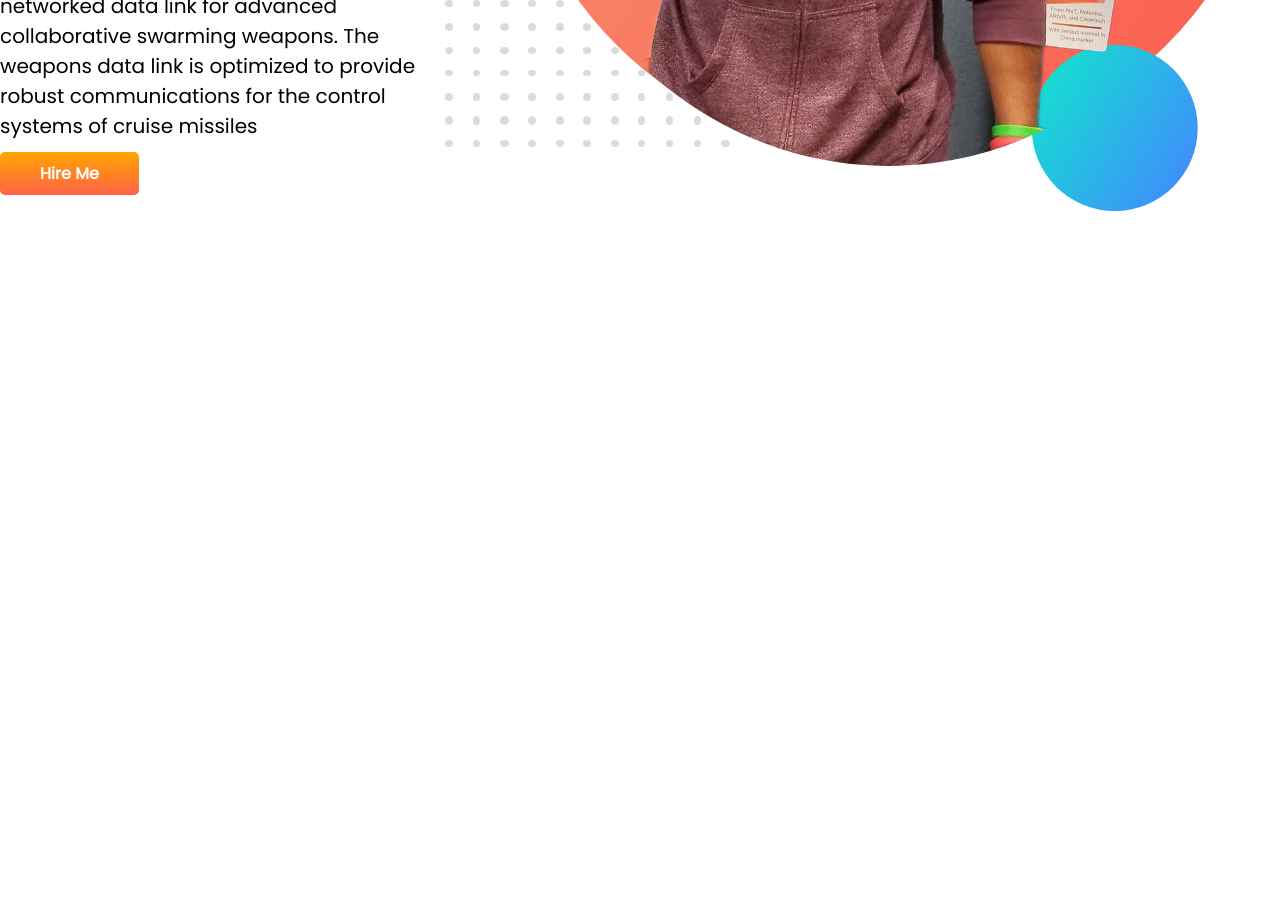
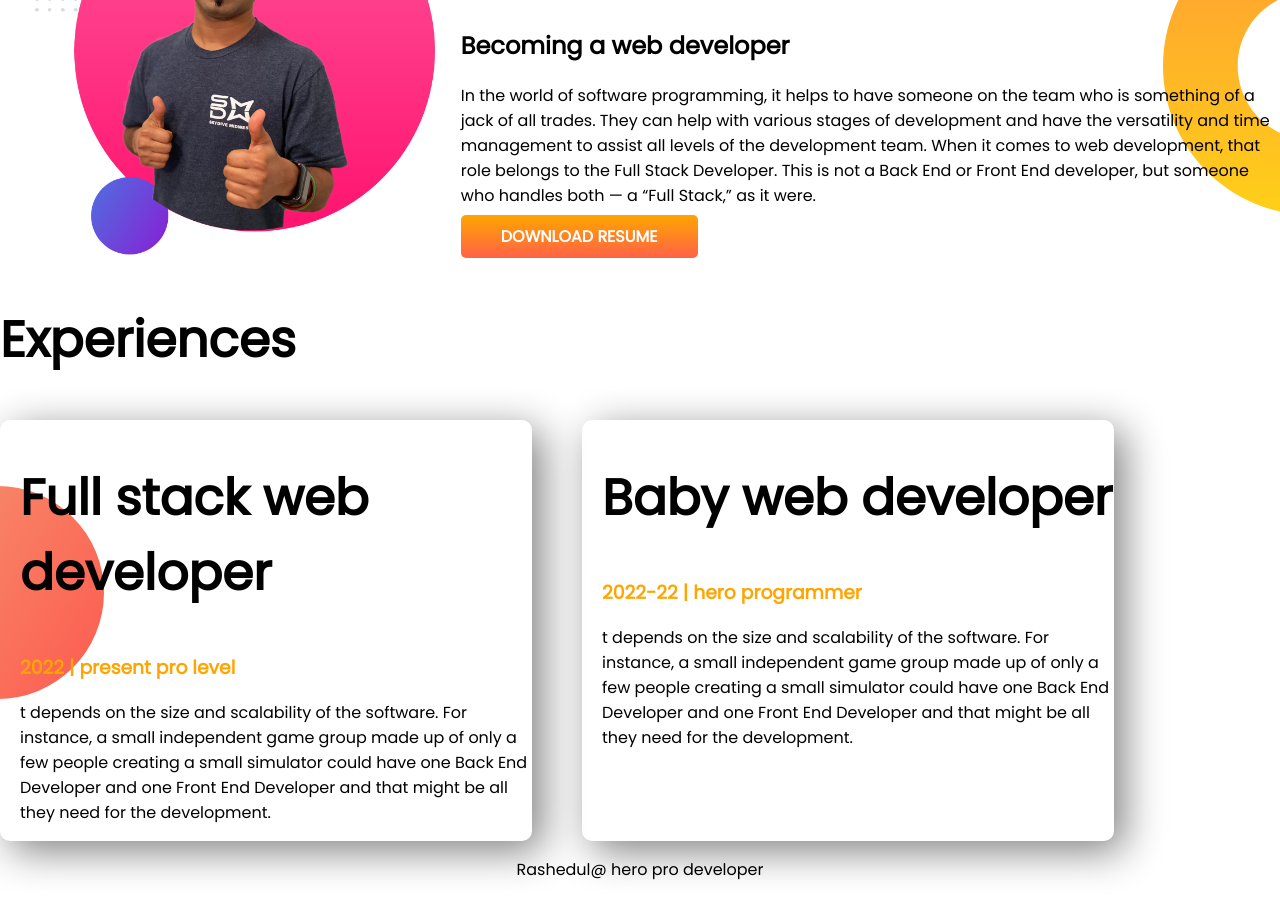
Before and after one commit to Rashed-19/developer-portfolio1, a plain HTML site: page index.html in a window 1280 px wide. Shown: the part 618-1516 px from the top of the page. Before the commit the page ends 836 px from the top, so only its background shows below. Drawn offline with Linux system fonts and the light colour scheme.

Commit message:
finalcommit

```diff
--- a/index.html
+++ b/index.html
@@ -13,7 +13,7 @@
 </head>
 
 <body>
-    <section class="top-banner">
+    <section class="top-banner flexible-container">
         <div class="half-with">
             <h1>Welcome To</h1>
             <h1><span class="orange-color">Rashed Islam</span> world</h1>
@@ -26,6 +26,40 @@
         <div class="half-with"><img src="images/jhankar.png" alt="">
         </div>
     </section>
+    <section class="dream-big flexible-container">
+        <div class="half-with">
+            <img src="images/jhankar2.png" alt=""> </div>
+        <div class="half-with">
+            <h1>Dream Big</h1>
+            <h2>Becoming a web developer</h2>
+            <p>In the world of software programming, it helps to have someone on the team who is something of a jack of all trades. They can help with various stages of development and have the versatility and time management to assist all levels of the
+                development team. When it comes to web development, that role belongs to the Full Stack Developer. This is not a Back End or Front End developer, but someone who handles both — a “Full Stack,” as it were.</p>
+            <a class="link-button" target="_blank" href="http://https://www.facebook.com/profile.php?id=100067002396011">DOWNLOAD RESUME</a>
+
+        </div>
+
+    </section>
+    <section class="experience-area">
+        <h1>Experiences</h1>
+        <div class="flexible-container">
+            <div class="expe-with">
+                <h1 id="full-dev">Full stack web developer</h1>
+                <h3 class="orange-color">2022 | present pro level</h3>
+                <p>t depends on the size and scalability of the software. For instance, a small independent game group made up of only a few people creating a small simulator could have one Back End Developer and one Front End Developer and that might be
+                    all they need for the development.</p>
+            </div>
+            <div class="expe-with">
+                <h1 id="baby-dev">Baby web developer</h1>
+                <h3 class="orange-color">2022-22 | hero programmer</h3>
+                <p>t depends on the size and scalability of the software. For instance, a small independent game group made up of only a few people creating a small simulator could have one Back End Developer and one Front End Developer and that might be
+                    all they need for the development.</p>
+            </div>
+
+        </div>
+        </sectio>
+        <footer>
+            <p>Rashedul@ hero pro developer</p>
+        </footer>
 </body>
 
 </html>
--- a/style.css
+++ b/style.css
@@ -7,25 +7,22 @@ h1 {
     font-size: 50px;
 }
 
-p {
-    font-size: 20px;
-}
-
 .orange-color {
     color: orange;
 }
 
-section {
+.flexible-container {
     display: flex;
 }
 
-.half-width {
-    width: 50;
-    padding-left: 5%;
+.half-with {
+    width: 100;
+    padding-left: 2%;
 }
 
-.half-width img {
-    width: 10px;
+.half-with img {
+    width: 400px;
+    margin-bottom: auto;
 }
 
 .link-button {
@@ -41,3 +38,41 @@ section {
     background-image: url(images/top-banner.png);
     background-repeat: no-repeat;
 }
+
+.dream-big {
+    padding-left: 10px;
+    background-image: url(images/dream-bg.png );
+    background-repeat: no-repeat;
+    background-position: right;
+}
+
+.expe-with {
+    box-shadow: 10px 10px 40px gray;
+    margin-left: 05;
+    margin-right: 50px;
+    width: 40%;
+    padding-left: 20px;
+    border-radius: 10px;
+}
+
+.experience-area {
+    background-image: url(images/exp-bg.png);
+    background-repeat: no-repeat;
+    background-position: left;
+}
+
+#full-dev {
+    border-left: 7px salmon;
+    border-image: linear gradient green, purple;
+    border-image-slice: 1;
+}
+
+#baby-dev {
+    border-left: 15px violet;
+    border-image: linear gradient rgb(2, 0, 128);
+    border-image-slice: 5;
+}
+
+footer p {
+    text-align: center;
+}
```
